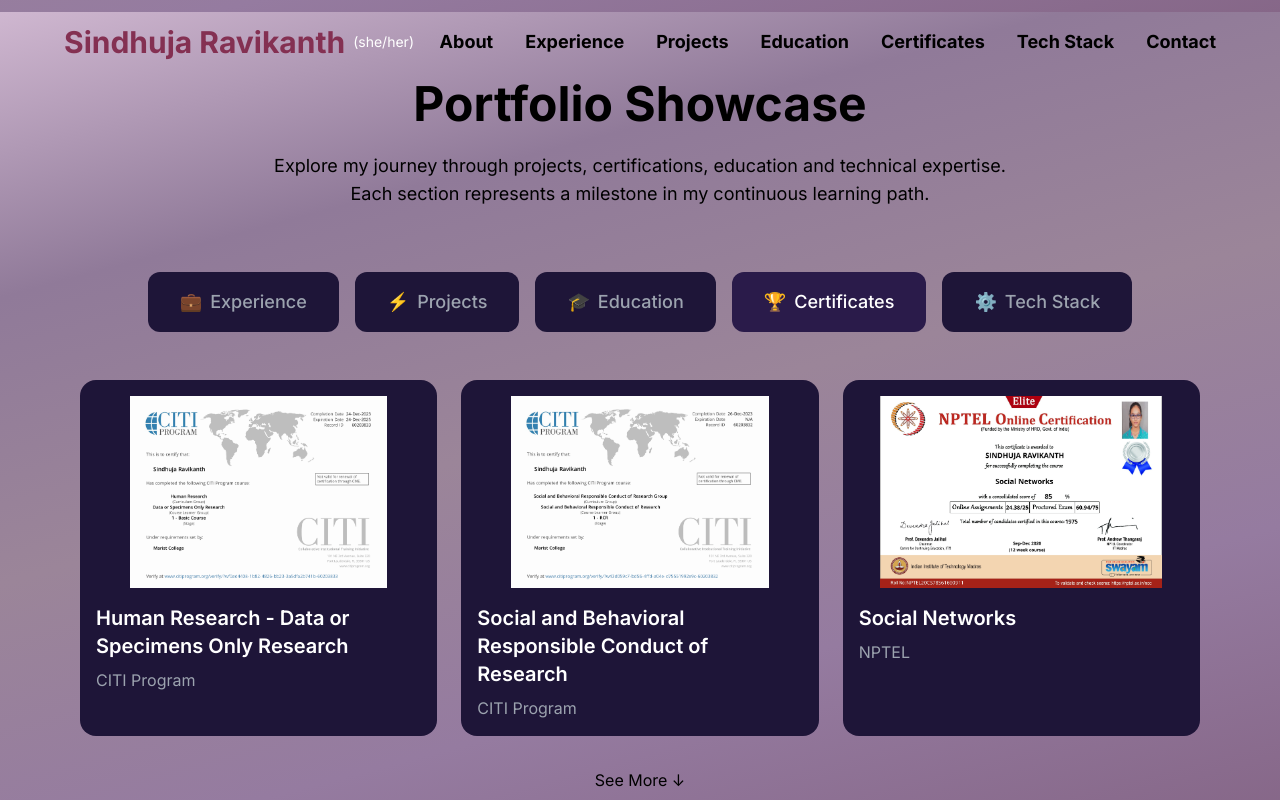
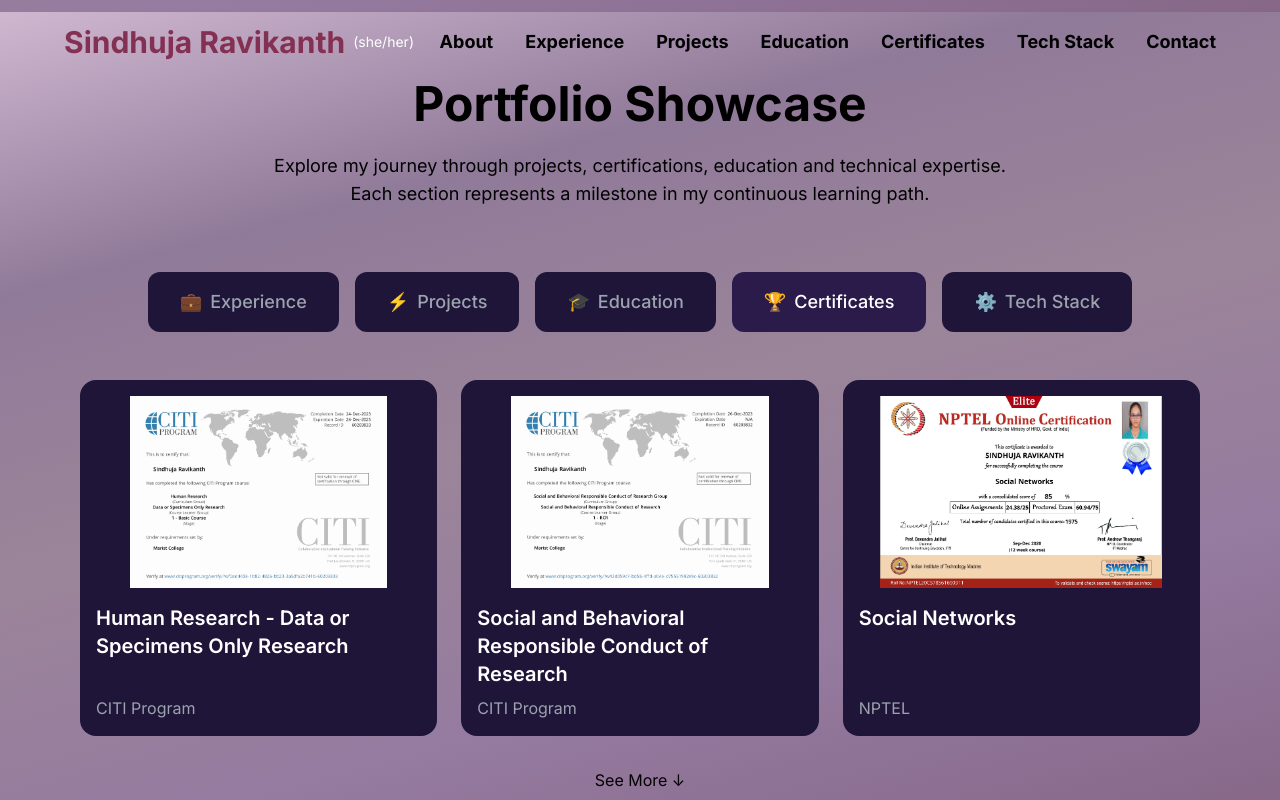
Before and after one commit to SindhujaRavikanth2001/Portfolio, a Next.js app: page / in a window 1280 px wide. Both pictures are taken after a click on the button "Certificates". Shown: the part 1588-2388 px from the top of the page. Built offline with nearby package versions, Linux system fonts and the light colour scheme.

Commit message:
Fixed certificate issues

```diff
--- a/components/Portfolio.tsx
+++ b/components/Portfolio.tsx
@@ -412,7 +412,7 @@
               {visibleCertificates.map((cert, index) => (
                 <motion.div
                   key={cert.title}
-                  className="bg-[#1E1538] rounded-2xl overflow-hidden p-4 cursor-pointer hover:bg-[#2A1B4A] transition-all"
+                  className="bg-[#1E1538] rounded-2xl overflow-hidden p-4 cursor-pointer hover:bg-[#2A1B4A] transition-all flex flex-col h-full relative group"
                   initial={{ opacity: 0, y: 20 }}
                   animate={{ opacity: 1, y: 0 }}
                   transition={{ duration: 0.4, delay: index * 0.1 }}
@@ -425,9 +425,29 @@
                       fill
                       className="object-contain"
                     />
+                    <div className="absolute inset-0 bg-[#1E1538]/80 flex flex-col items-center justify-center opacity-0 group-hover:opacity-100 transition-opacity duration-300">
+                      <div className="w-12 h-12 mb-2">
+                        <svg viewBox="0 0 100 100" xmlns="http://www.w3.org/2000/svg">
+                          {/* Top Left Corner */}
+                          <path d="M0,25 C0,11.193 11.193,0 25,0 L35,0 L35,10 L25,10 C16.716,10 10,16.716 10,25 L10,35 L0,35 Z" fill="white"/>
+
+                          {/* Top Right Corner */}
+                          <path d="M65,0 L75,0 C88.807,0 100,11.193 100,25 L100,35 L90,35 L90,25 C90,16.716 83.284,10 75,10 L65,10 Z" fill="white"/>
+
+                          {/* Bottom Left Corner */}
+                          <path d="M0,65 L0,75 C0,88.807 11.193,100 25,100 L35,100 L35,90 L25,90 C16.716,90 10,83.284 10,75 L10,65 Z" fill="white"/>
+
+                          {/* Bottom Right Corner */}
+                          <path d="M90,65 L90,75 C90,83.284 83.284,90 75,90 L65,90 L65,100 L75,100 C88.807,100 100,88.807 100,75 L100,65 Z" fill="white"/>
+                        </svg>
                       </div>
-                  <h3 className="text-lg md:text-xl font-semibold mb-2">{cert.title}</h3>
+                      <p className="text-white text-lg font-medium">View Certificate</p>
+                    </div>
+                  </div>
+                  <h3 className="text-lg md:text-xl font-semibold mb-2 flex-grow">{cert.title}</h3>
+                  <div className="mt-auto">
                     <p className="text-gray-400 text-sm md:text-base">{cert.issuer}</p>
+                  </div>
                 </motion.div>
               ))}
             </div>
```
Lines whose indentation alone changed are shown as unchanged.
